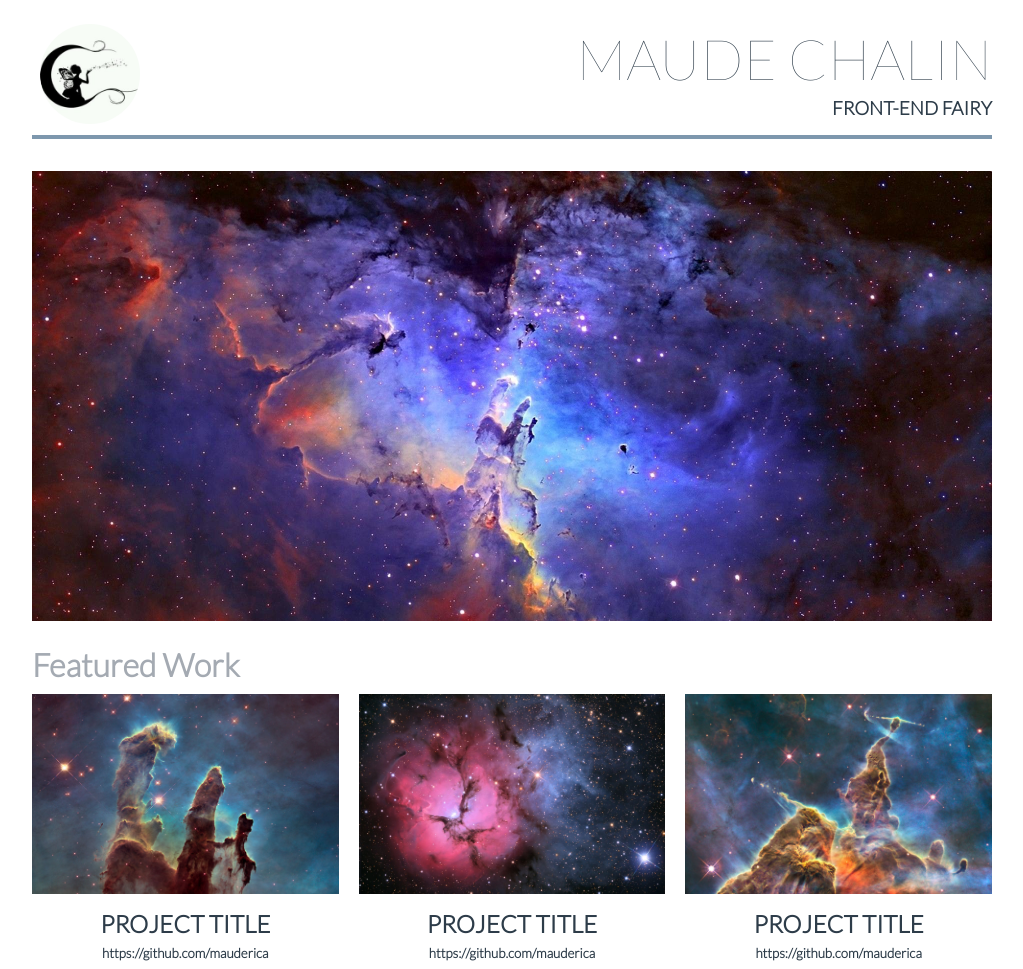
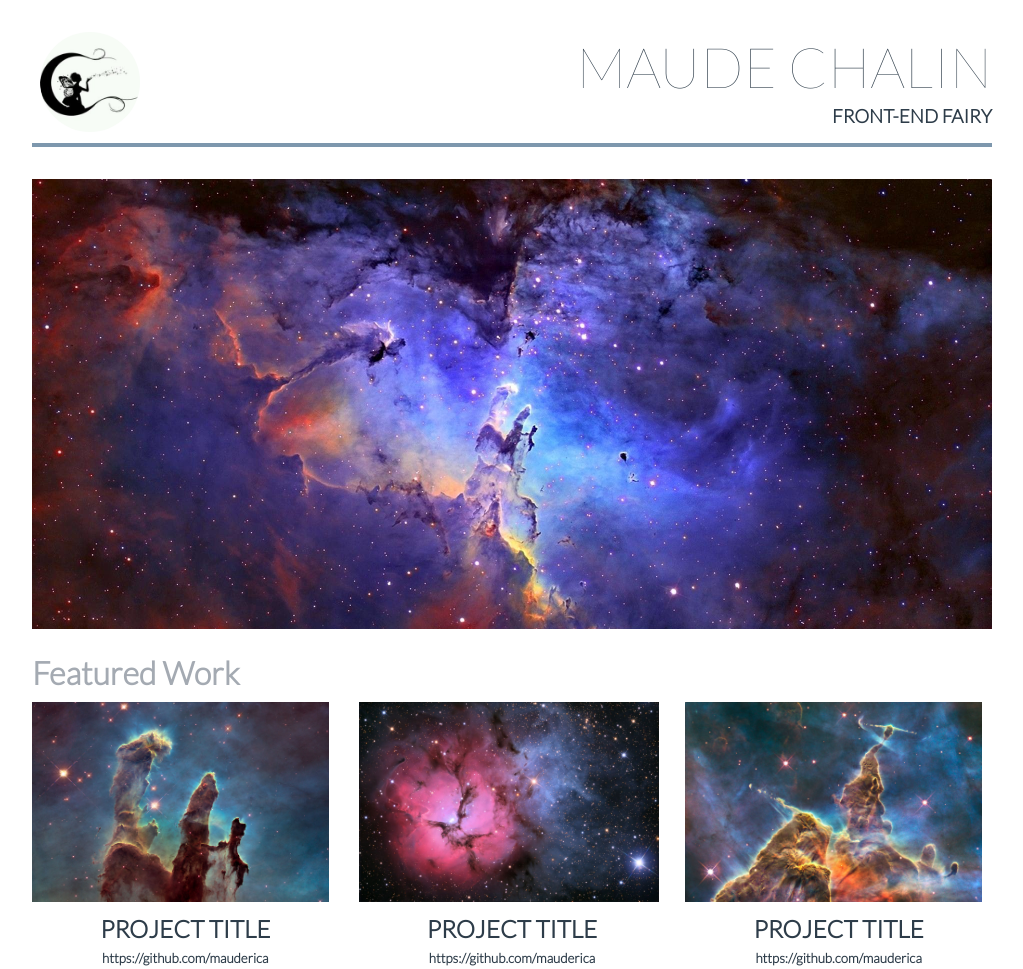
Before and after one commit to mauderica/Project-Portfolio-Site-Module-2, a plain HTML site: page portfolio-site.html in a window 1280 px wide. Shown: the top 969 px of the page, without its empty margins (128-1151 px from the left). Drawn offline with Linux system fonts and the light colour scheme.

Commit message:
Responsive design - first pass
Added major (layout changes) and minor (text, logo, image sizes) breakpoint media queries.

```diff
--- a/css/main.css
+++ b/css/main.css
@@ -7,17 +7,33 @@ body {
     max-width: 960px;
     padding-left: 20px;
     padding-right: 20px;
-    margin: auto; /* check that this is correct */
+    margin-left: auto;
+    margin-right: auto;
     align-content: center;
 }
 
 .container {
     display: flex;
     flex-wrap: wrap;
+    /* width: 100%; --> need this? */
+}
+
+header, .body-central, .feature-work, .feature-header, .project-preview, .project-text, footer {
     width: 100%;
 }
 
-img.cover {
+.header-logo {
+    width: 30%;
+}
+
+.header-text {
+    width: 70%;
+}
+
+
+/* COMMON STYLES */
+
+img.cover, img.cover2 {
     width: 100%;
     object-fit: cover;
     object-position: 10% 10%;
@@ -44,12 +60,12 @@ header {
 }
 
 .header-logo {
-    width: 35%;
     margin-top: 1em;
     margin-bottom: 0.5em;
 }
 
 .logo-image {
+    height: 60px;
     border-radius: 55px;
     margin-left: 0.5em;
 }
@@ -71,13 +87,12 @@ header {
 */
 
 .header-text {
-    width: 65%;
     text-align: right;
     text-transform: uppercase;
 }
 
 .text-super {
-    font-size: 3.5em;
+    font-size: 2.0em;
 }
 
 .title-margin {
@@ -88,11 +103,14 @@ header {
 
 /* FEATURE IMAGE FORMAT */
 
+.body-central {
+    margin-top: 1.5em;
+    margin-bottom: 0.5em;
+    max-height: 450px;
+}
+
 .main-image {
-    margin-top: 2em;
-    margin-bottom: 0.5em;
-    width: 100%;
-    max-height: 450px;
+    height: 250px;
 }
 
 
@@ -103,21 +121,21 @@ header {
 }
 
 .feature-header {
-    width: 100%;
-    font-size: 2em;
+    font-size: 1.5em;
 }
 
 .project-preview {
-    width: calc((100% - 40px)/3);
-    margin-right: 20px;
     margin-top: 10px;
+    margin-bottom: 20px;
     text-align: center;
 }
 
-.project-preview:last-of-type { margin-right: 0; }
+.project-preview:last-of-type {
+    margin-bottom: 0;
+}
 
 .text-large {
-    font-size: 1.5em;
+    font-size: 1.25em;
 }
 
 .text-margin {
@@ -133,7 +151,7 @@ footer {
     padding-top: 20px;
     padding-bottom: 20px;
     margin-bottom: 30px;
-    margin-top: 35px;
+    margin-top: 25px;
     text-align: center;
 }
 
@@ -149,3 +167,138 @@ footer {
     margin-right: 20px;
     margin-left: 20px;
 }
+
+
+/* MEDIA QUERIES */
+
+/*
+@media screen and (min-width: 450px) {
+
+}
+*/
+
+@media screen and (min-width: 500px) {
+    .logo-image {
+        transition: height 0.5s;
+        height: 70px;
+    }
+
+    .text-super {
+        transition: font-size 0.5s;
+        font-size: 2.5em;
+    }
+
+    .main-image {
+        transition: heigth 0.75s;
+        height: 300px;
+    }
+
+    .project-image, .project-text {
+        transition: width 0.5s;
+        width: calc((100% - 20px)/2);
+    }
+
+    .project-image {
+        margin-right: 10px;
+    }
+
+    img.cover2 {
+        width: 50%;
+        object-fit: cover;
+        object-position: 10% 10%;
+    }
+
+    .project-title {
+        margin-top: 3.75em;
+    }
+
+    .project-text {
+        background-color: lightgray;
+    }
+}
+
+@media screen and (min-width: 640px) {
+    .logo-image {
+        transition: height 0.5s;
+        height: 80px;
+    }
+
+    .text-super {
+        transition: font-size 0.5s;
+        font-size: 3em;
+    }
+
+    .body-central {
+        transition: margin-top 0.5s;
+        margin-top: 2em;
+    }
+
+    .main-image {
+        transition: heigth 0.75s;
+        height: 350px;
+    }
+
+    .feature-header {
+        transition: font-size 0.5s;
+        font-size: 1.75em;
+    }
+
+    .text-large {
+        transition: font-size 0.5s;
+        font-size: 1.5em;
+    }
+
+    .project-title {
+        margin-top: 3.25em;
+    }
+}
+
+@media screen and (min-width: 850px) {
+    .logo-image {
+        transition: height 0.5s;
+        height: 100px;
+    }
+
+    .text-super {
+        transition: font-size 0.5s;
+        font-size: 3.5em;
+    }
+    .main-image {
+        transition: heigth 0.5s;
+        height: 450px;
+    }
+
+    .feature-header {
+        transition: font-size 0.5s;
+        font-size: 2em;
+    }
+
+    .project-preview {
+        transition: width 0.75s;
+        width: calc((100% - 40px)/3);
+        margin-right: 20px;
+        margin-bottom: 0px;
+    }
+
+    .project-preview:last-of-type {
+        margin-right: 0;
+    }
+
+    .project-image, .project-text {
+        width: 100%;
+    }
+
+    img.cover2 {
+        width: 100%;
+        object-fit: cover;
+        object-position: 10% 10%;
+    }
+
+    .project-title {
+        margin-top: 0.5em;
+    }
+
+    .project-text {
+        background-color: inherit;
+    }
+}
--- a/portfolio-site.html
+++ b/portfolio-site.html
@@ -16,7 +16,7 @@
 </head>
 
 <body>
-
+    <div class="container">
         <header class="container">
             <div class="header-logo">
                 <!-- <span class="fontawesome-star icon-logo"></span> -->
@@ -28,31 +28,33 @@
             </div>
         </header>
 
-    <section class="main-section container">
-
-        <section class="main-image">
-            <img class="cover" height="450px" src="images/nebulaMain.jpg" alt="The Eagle Nebula from afar.">
+        <section class="body-central">
+            <img class="cover main-image" src="images/nebulaMain.jpg" alt="The Eagle Nebula from afar.">
         </section>
 
         <section class="feature-work container">
             <h2 class="feature-header text-muted text-margin">Featured Work</h2>
-            <div class="project-preview">
-                <img class="cover project-image" height="200px" src="images/nebula1.jpg" alt="A beautiful nebula.">
-                <h3 class="text-upper text-margin text-large">Project Title</h3>
+            <div class="project-preview container">
+                <img class="project-image cover2" height="200px" src="images/nebula1.jpg" alt="A beautiful nebula.">
+                <div class="project-text">
+                    <h3 class="project-title text-upper text-margin text-large">Project Title</h3>
                     <h5 class="text-margin">https://github.com/mauderica</h5>
                 </div>
-            <div class="project-preview">
-                <img class="cover project-image" height="200px" src="images/nebula2.jpg" alt="A beautiful nebula.">
-                <h3 class="text-upper text-margin text-large">Project Title</h3>
+            </div>
+            <div class="project-preview container">
+                <img class="project-image cover2" height="200px" src="images/nebula2.jpg" alt="A beautiful nebula.">
+                <div class="project-text">
+                    <h3 class="project-title text-upper text-margin text-large">Project Title</h3>
                     <h5 class="text-margin">https://github.com/mauderica</h5>
                 </div>
-            <div class="project-preview">
-                <img class="cover project-image" height="200px" src="images/nebula3.jpg" alt="A beautiful nebula.">
-                <h3 class="text-upper text-margin text-large">Project Title</h3>
+            </div>
+            <div class="project-preview container">
+                <img class="project-image cover2" height="200px" src="images/nebula3.jpg" alt="A beautiful nebula.">
+                <div class="project-text">
+                    <h3 class="project-title text-upper text-margin text-large">Project Title</h3>
                     <h5 class="text-margin">https://github.com/mauderica</h5>
                 </div>
-        </section>
-
+            </div>
         </section>
 
         <footer>
@@ -62,6 +64,8 @@
             <a href="https://www.linkedin.com/in/maudechalin" class="fontawesome-linkedin icon-footer"></a>
         </footer>
 
+    </div>
+
 </body>
 
 </html>
```
Also changed, not shown: README.md. Lines whose indentation alone changed are shown as unchanged.
